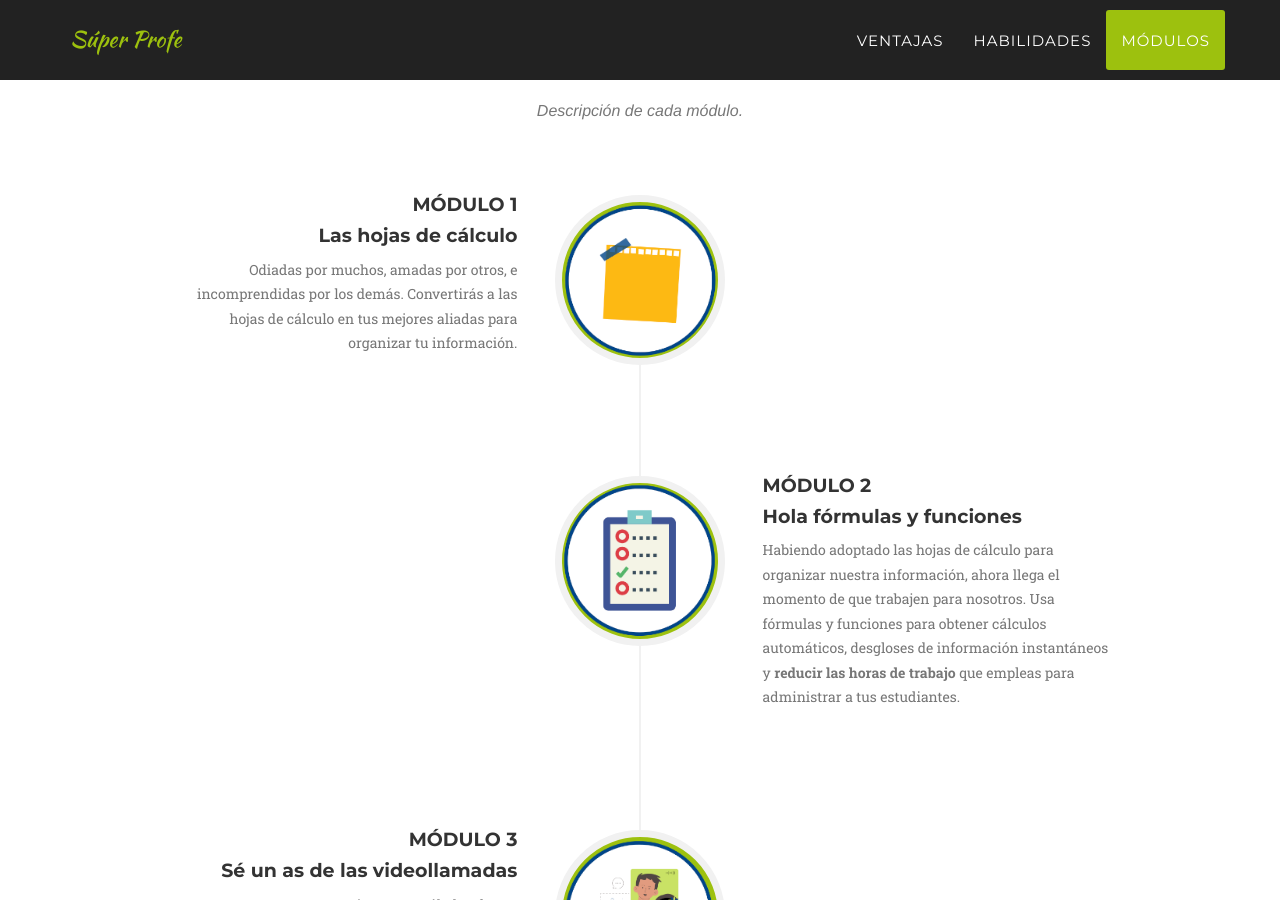
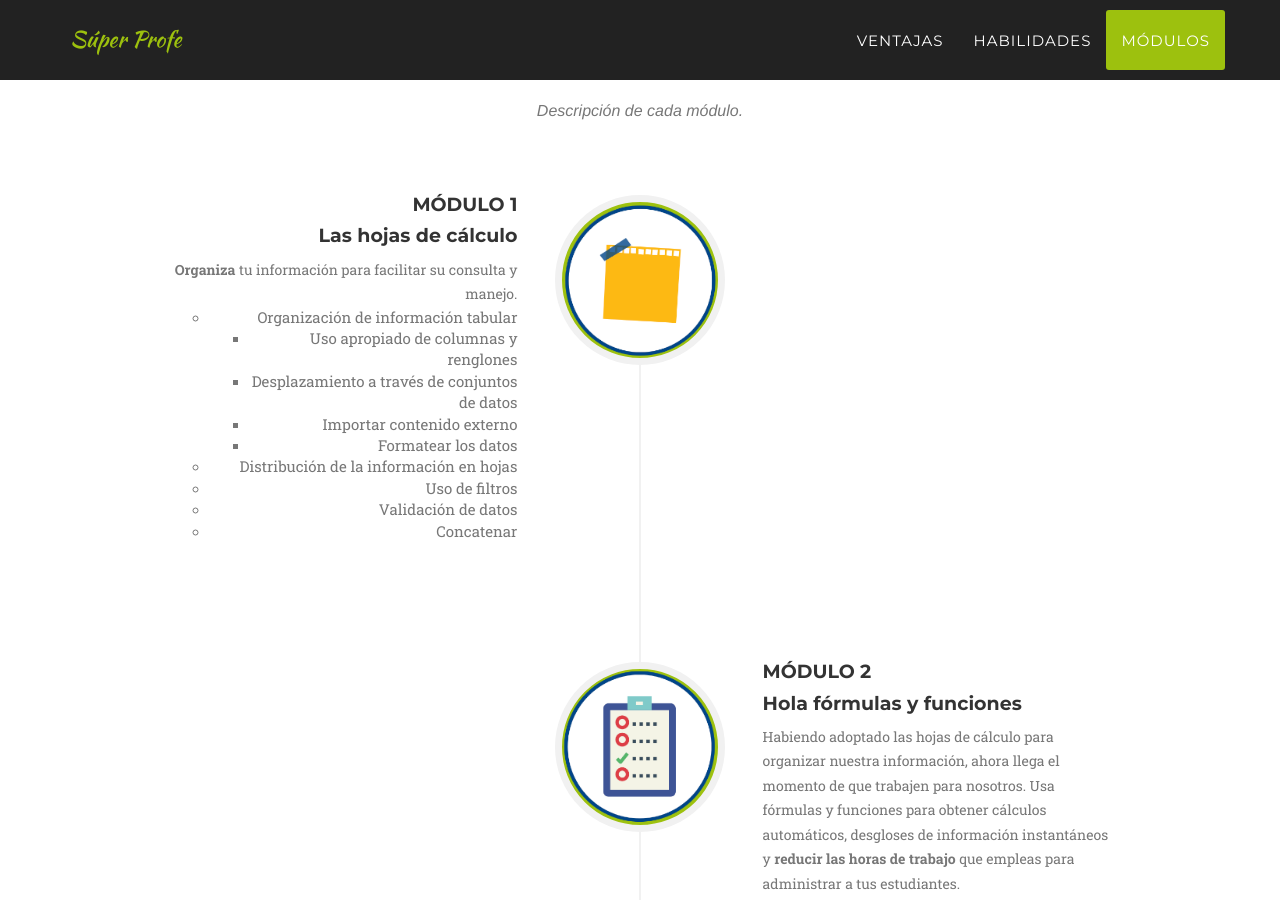
Before and after one commit to camachevaz/superProfe, a Jekyll site: the page built from index.html, in a window 1280 px wide and 900 px high, scrolled down 2739 px. Built offline with Jekyll 4.4.1, drawn with Linux system fonts in a browser that asks for light colours; some web fonts are replaced.

Commit message:
Update about.html

```diff
--- a/_includes/about.html
+++ b/_includes/about.html
@@ -20,7 +20,21 @@
                                     <h4 class="subheading">Las hojas de cálculo</h4>
                                 </div>
                                 <div class="timeline-body">
-                                    <p class="text-muted">Odiadas por muchos, amadas por otros, e incomprendidas por los demás. Convertirás a las hojas de cálculo en tus mejores aliadas para organizar tu información.</p>
+                                    <p class="text-muted"><strong>Organiza</strong> tu información para facilitar su consulta y manejo.</p>
+                                    <ul class="text-muted">
+                                        <li>Organización de información tabular
+                                            <ul>
+                                                <li>Uso apropiado de columnas y renglones</li>
+                                                <li>Desplazamiento a través de conjuntos de datos</li>
+                                                <li>Importar contenido externo</li>
+                                                <li>Formatear los datos</li>
+                                            </ul>
+                                        </li>
+                                        <li>Distribución de la información en hojas</li>
+                                        <li>Uso de filtros</li>
+                                        <li>Validación de datos</li>
+                                        <li>Concatenar</li>
+                                    </ul>
                                 </div>
                             </div>
                         </li>
```
